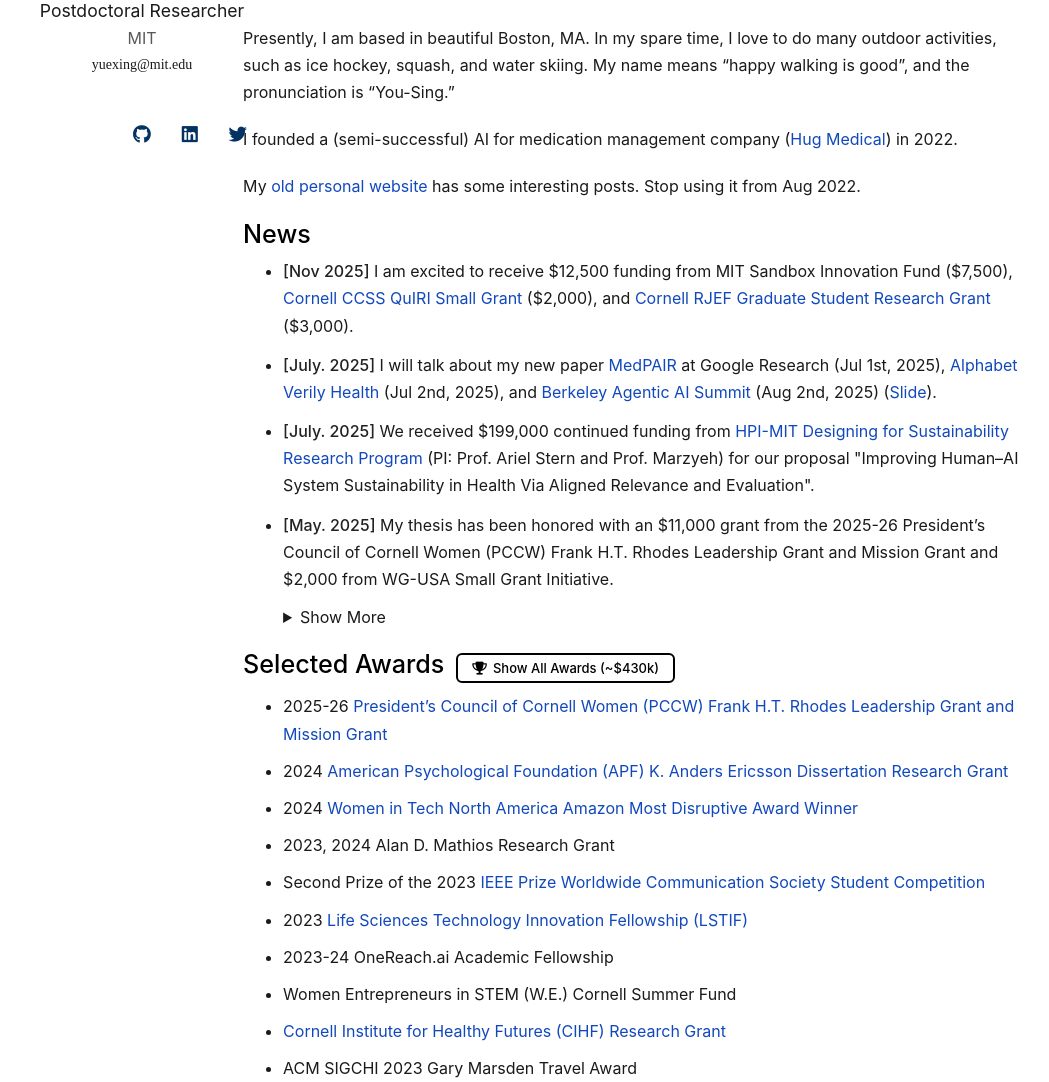
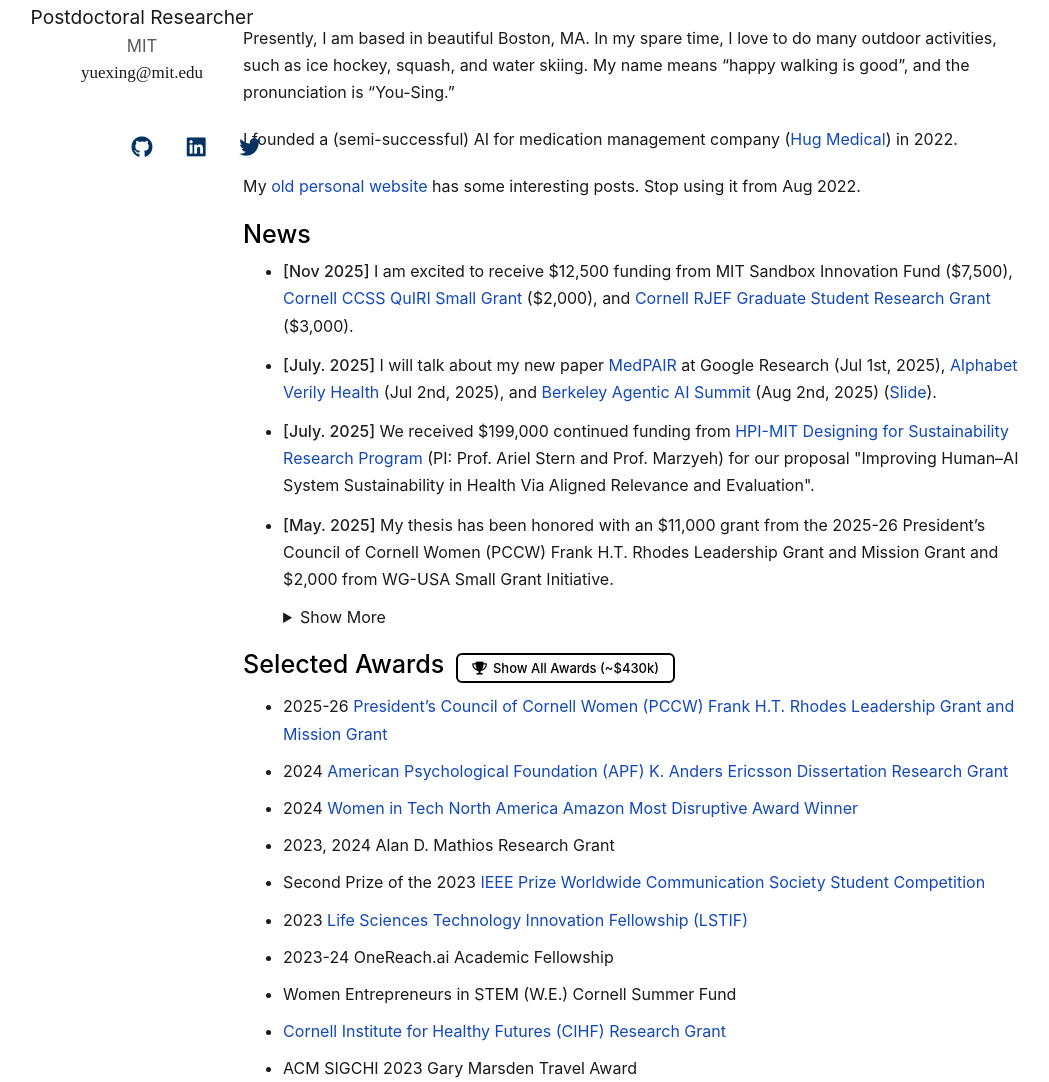
Before and after one commit to YuexingHao/Yuexing-Hao, a Jekyll site: the page built from index.md, in a window 1280 px wide and 1400 px high. Shown: the part 318-1400 px from the top of the window, without its empty margins (115-1164 px from the left). Built offline with Jekyll 4.4.1, drawn with Linux system fonts in a browser that asks for light colours; a style sheet for code colours, icons or effects is not loaded; our own code applies the rules of GitHub Pages for plain Markdown files.

Commit message:
Describe your changes

```diff
--- a/_layouts/homepage.html
+++ b/_layouts/homepage.html
@@ -129,31 +129,31 @@
         <br>
         <div class="social-icons">
         {% if site.google_scholar %}
-        <a style="margin: 0 5px 0 0" href="{{ site.google_scholar }}">
-          <i class="ai ai-google-scholar" style="font-size:1.2rem"></i>
+        <a href="{{ site.google_scholar }}">
+          <i class="ai ai-google-scholar"></i>
         </a>
         {% endif %}
 
         {% if site.cv_link %}
-        <a style="margin: 0 5px 0 0" href="{{ site.cv_link }}">
-          <i class="ai ai-cv" style="font-size:1.3rem;"></i>
+        <a href="{{ site.cv_link }}">
+          <i class="ai ai-cv"></i>
         </a>
         {% endif %}
 
         {% if site.github_link %}
-        <a style="margin: 0 5px 0 0" href="{{ site.github_link }}">
+        <a href="{{ site.github_link }}">
           <i class="fab fa-github"></i>
         </a>
         {% endif %}
 
         {% if site.linkedin %}
-        <a style="margin: 0 5px 0 0" href="{{ site.linkedin }}">
+        <a href="{{ site.linkedin }}">
           <i class="fab fa-linkedin"></i>
         </a>
         {% endif %}
 
         {% if site.twitter %}
-        <a style="margin: 0 0 0 0" href="{{ site.twitter }}">
+        <a href="{{ site.twitter }}">
           <i class="fab fa-twitter"></i>
         </a>
         {% endif %}
--- a/_sass/minimal-light.scss
+++ b/_sass/minimal-light.scss
@@ -104,15 +104,15 @@
 
 .social-icons a{
   display:inline-block;
-  height:2.4rem;
-  width:2.4rem;
+  height:2.7rem;
+  width:2.7rem;
   background-color:transparent;
   color:#043361!important;
   border-radius:100%;
   text-align:center;
-  font-size:1.15rem;
-  line-height:2.5rem;
-  margin-right:1rem}
+  font-size:1.35rem;
+  line-height:2.7rem;
+  margin-right:0.4rem}
 
 @media (prefers-color-scheme: dark) { .social-icons a {color: #3eb7f0 !important; }}
 
@@ -204,7 +204,7 @@
   background-color:#000}
 
 email {
-    font-size: 14px;
+    font-size: 16px;
     font-family: "Ubuntu Mono";
 }
 
@@ -369,6 +369,20 @@
   font-size:28px;
 }
 
+/* Left panel (header) typography - slightly larger */
+header h1 {
+  font-size: 32px;
+}
+header position {
+  font-size: 1.2rem !important;
+}
+header autocolor {
+  font-size: 1.05rem;
+}
+header email {
+  font-size: 17px !important;
+}
+
 a {
   color:#1148bc;
   text-decoration:none;
@@ -516,7 +530,7 @@
 
   section {
     width: 65%;
-    padding-left: 10px;
+    padding-left: 32px;
   }
 }
 
@@ -610,7 +624,7 @@
   float:right;
   padding-top:4.0em;
   padding-bottom:50px;
-  padding-left: 40px;
+  padding-left: 56px;
   padding-right: 20px;
 }
 
```
